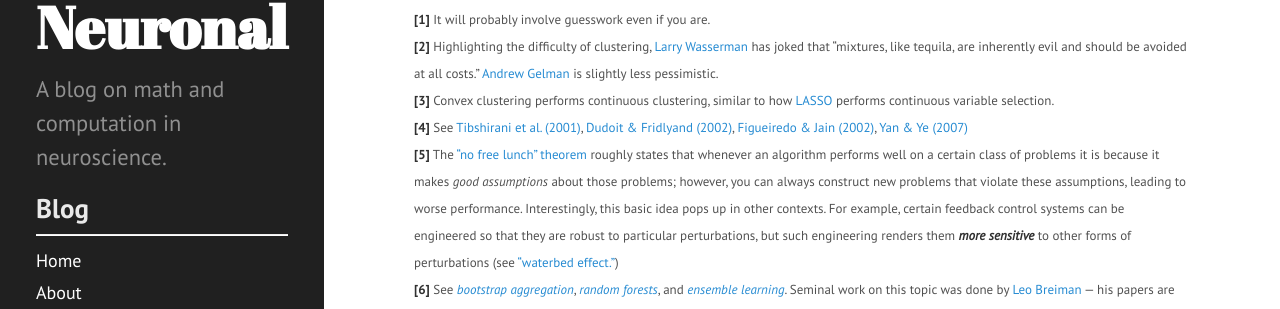
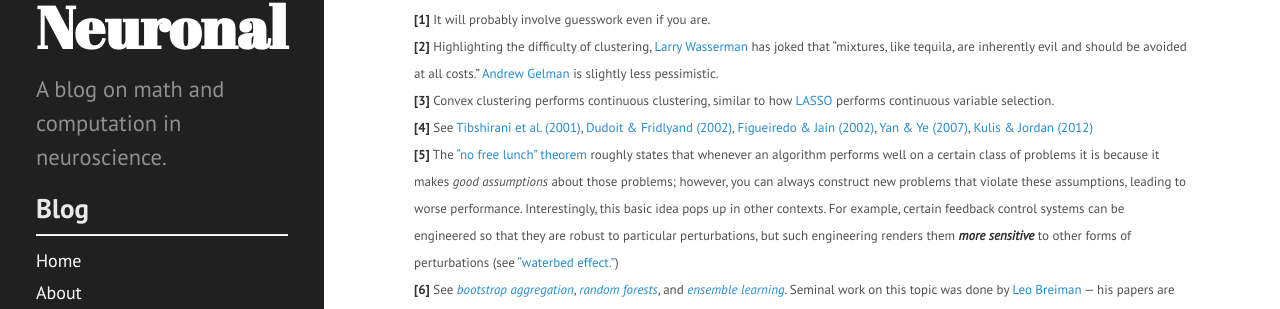
Before and after one commit to ahwillia/itsneuronalblog, a Jekyll site: the page built from _posts/2015-09-11-clustering1.md, in a window 1280 px wide and 900 px high, scrolled down 5247 px. Shown: the part 401-710 px from the top of the window. Built offline with Jekyll 4.4.1, drawn with Linux system fonts in a browser that asks for light colours; Markdown is read by kramdown in place of the engine named in the settings; comment, search, counter and statistics services are not loaded.

Commit message:
new ref on detecting num clusters

```diff
--- a/_posts/2015-09-11-clustering1.md
+++ b/_posts/2015-09-11-clustering1.md
@@ -83,7 +83,7 @@ This post only provides a quick outline of the typical issues that arise for clu
 **[1]** It will probably involve guesswork even if you are.<br>
 **[2]** Highlighting the difficulty of clustering, [Larry Wasserman](https://normaldeviate.wordpress.com/2012/08/04/mixture-models-the-twilight-zone-of-statistics/) has joked that "mixtures, like tequila, are inherently evil and should be avoided at all costs." [Andrew Gelman](http://andrewgelman.com/2012/08/15/how-to-think-about-mixture-models/) is slightly less pessimistic.<br>
 **[3]** Convex clustering performs continuous clustering, similar to how [LASSO](http://statweb.stanford.edu/~tibs/lasso/lasso.pdf) performs continuous variable selection.<br>
-**[4]** See [Tibshirani et al. (2001)](http://dx.doi.org/10.1111/1467-9868.00293), [Dudoit & Fridlyand (2002)](http://dx.doi.org/10.1186/gb-2002-3-7-research0036), [Figueiredo & Jain (2002)](http://dx.doi.org/10.1109/34.990138), [Yan & Ye (2007)](http://dx.doi.org/10.1111/j.1541-0420.2007.00784.x)<br>
+**[4]** See [Tibshirani et al. (2001)](http://dx.doi.org/10.1111/1467-9868.00293), [Dudoit & Fridlyand (2002)](http://dx.doi.org/10.1186/gb-2002-3-7-research0036), [Figueiredo & Jain (2002)](http://dx.doi.org/10.1109/34.990138), [Yan & Ye (2007)](http://dx.doi.org/10.1111/j.1541-0420.2007.00784.x), [Kulis & Jordan (2012)](http://www.cs.berkeley.edu/~jordan/papers/kulis-jordan-icml12.pdf)<br>
 **[5]** The ["no free lunch" theorem](http://ti.arc.nasa.gov/m/profile/dhw/papers/78.pdf) roughly states that whenever an algorithm performs well on a certain class of problems it is because it makes *good assumptions* about those problems; however, you can always construct new problems that violate these assumptions, leading to worse performance. Interestingly, this basic idea pops up in other contexts. For example, certain feedback control systems can be engineered so that they are robust to particular perturbations, but such engineering renders them ***more sensitive*** to other forms of perturbations (see ["waterbed effect."](https://en.wikipedia.org/wiki/Bode%27s_sensitivity_integral))<br>
 **[6]** See [*bootstrap aggregation*](https://en.wikipedia.org/wiki/Bootstrap_aggregating), [*random forests*](https://en.wikipedia.org/wiki/Random_forest), and [*ensemble learning*](https://en.wikipedia.org/wiki/Ensemble_learning). Seminal work on this topic was done by [Leo Breiman ](https://en.wikipedia.org/wiki/Leo_Breiman) &mdash; his papers are lucid, fascinating, and accessible, and I particularly recommend his 1996 article ["Bagging Predictors"](http://dx.doi.org/10.1007/BF00058655). This is also covered in any modern textbook, such as *The Elements of Statistical Learning*.
 </span>
```
